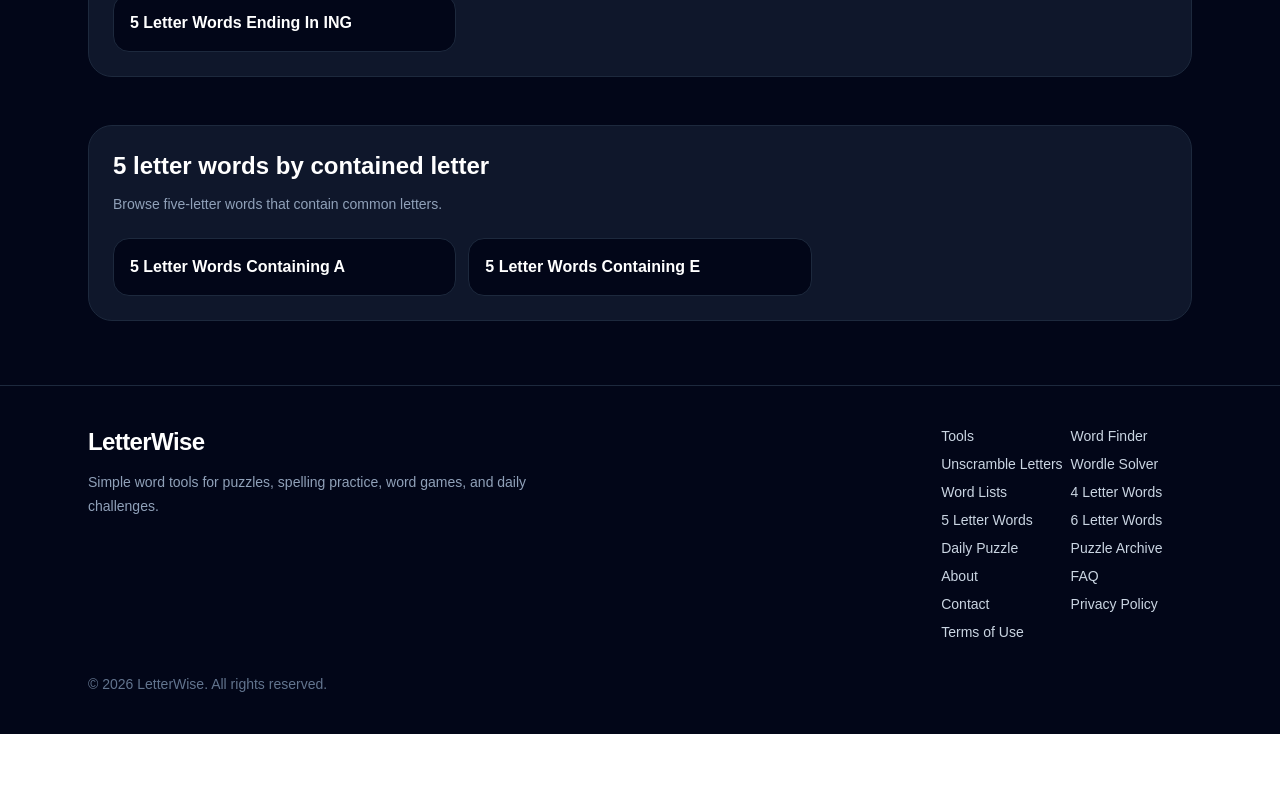
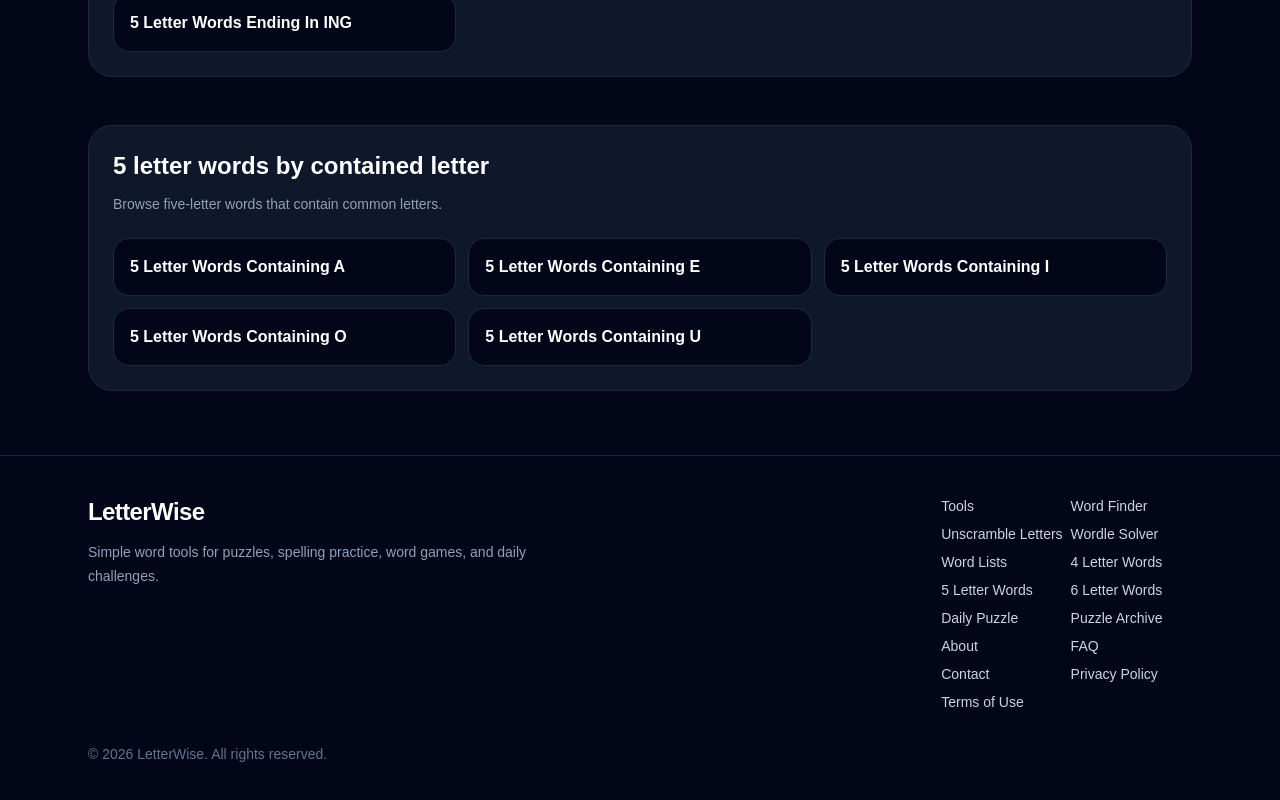
Before and after one commit to LetterWise/letterwise, a Next.js app: page /word-lists in a window 1280 px wide. Shown: the part 1702-2502 px from the top of the page. Before the commit the page ends 2436 px from the top, so only its background shows below. Built offline with nearby package versions, Linux system fonts and the light colour scheme.

Commit message:
Add more 5 letter containing pages

```diff
--- /dev/null
+++ b/app/5-letter-words-containing-i/page.tsx
@@ -0,0 +1,11 @@
+import FiveLetterContainingPage from "@/components/FiveLetterContainingPage";
+
+export const metadata = {
+  title: "5 Letter Words Containing I | LetterWise",
+  description:
+    "Browse useful 5 letter words containing I for Wordle, word games, spelling practice, crossword clues, and vocabulary building.",
+};
+
+export default function FiveLetterWordsContainingIPage() {
+  return <FiveLetterContainingPage letters="i" />;
+}
--- /dev/null
+++ b/app/5-letter-words-containing-o/page.tsx
@@ -0,0 +1,11 @@
+import FiveLetterContainingPage from "@/components/FiveLetterContainingPage";
+
+export const metadata = {
+  title: "5 Letter Words Containing O | LetterWise",
+  description:
+    "Browse useful 5 letter words containing O for Wordle, word games, spelling practice, crossword clues, and vocabulary building.",
+};
+
+export default function FiveLetterWordsContainingOPage() {
+  return <FiveLetterContainingPage letters="o" />;
+}
--- /dev/null
+++ b/app/5-letter-words-containing-u/page.tsx
@@ -0,0 +1,11 @@
+import FiveLetterContainingPage from "@/components/FiveLetterContainingPage";
+
+export const metadata = {
+  title: "5 Letter Words Containing U | LetterWise",
+  description:
+    "Browse useful 5 letter words containing U for Wordle, word games, spelling practice, crossword clues, and vocabulary building.",
+};
+
+export default function FiveLetterWordsContainingUPage() {
+  return <FiveLetterContainingPage letters="u" />;
+}
--- a/app/word-lists/page.tsx
+++ b/app/word-lists/page.tsx
@@ -19,6 +19,9 @@ const endingPages = [
 const containingPages = [
   { href: "/5-letter-words-containing-a", label: "5 Letter Words Containing A" },
   { href: "/5-letter-words-containing-e", label: "5 Letter Words Containing E" },
+  { href: "/5-letter-words-containing-i", label: "5 Letter Words Containing I" },
+  { href: "/5-letter-words-containing-o", label: "5 Letter Words Containing O" },
+  { href: "/5-letter-words-containing-u", label: "5 Letter Words Containing U" },
 ];
 
 export const metadata = {
```
